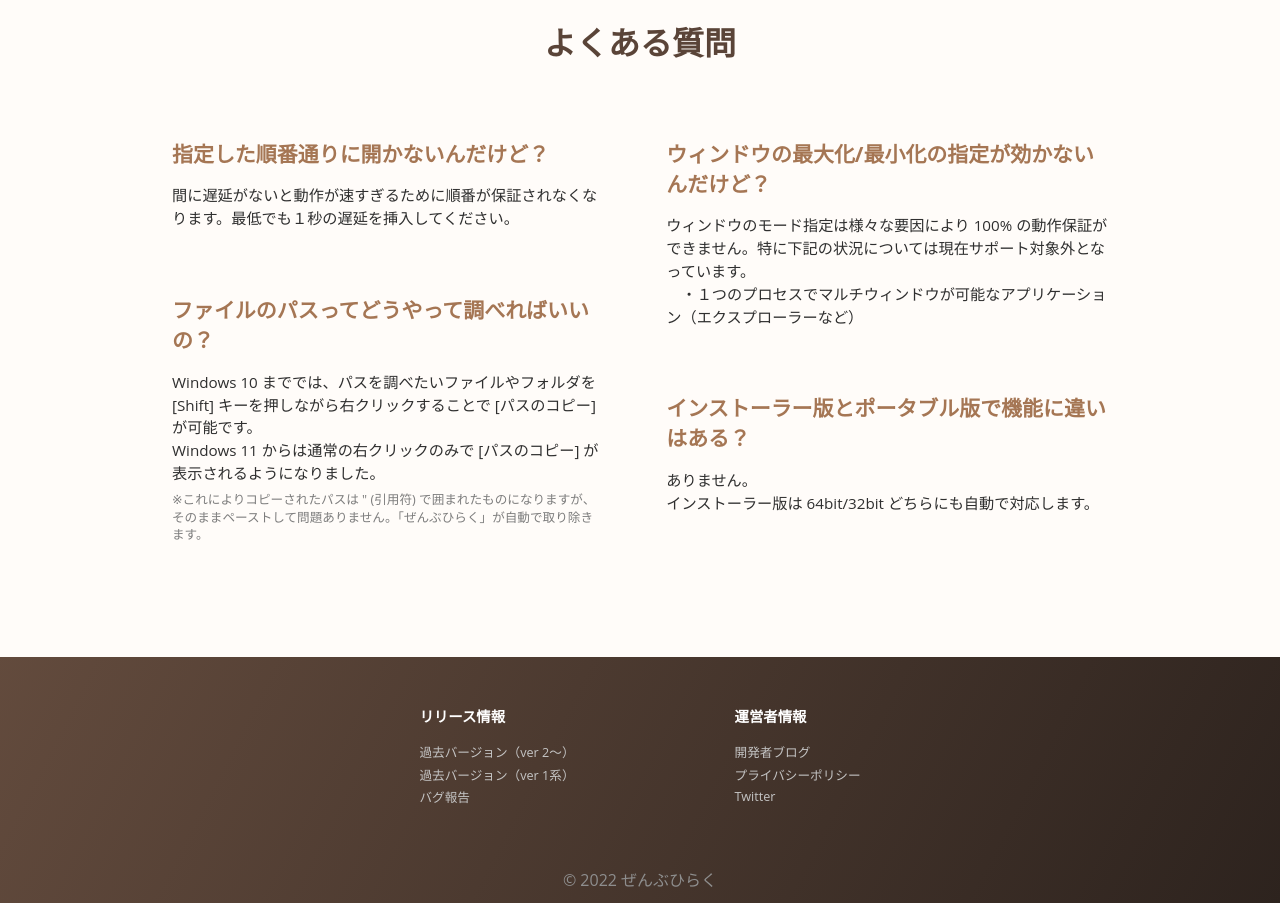
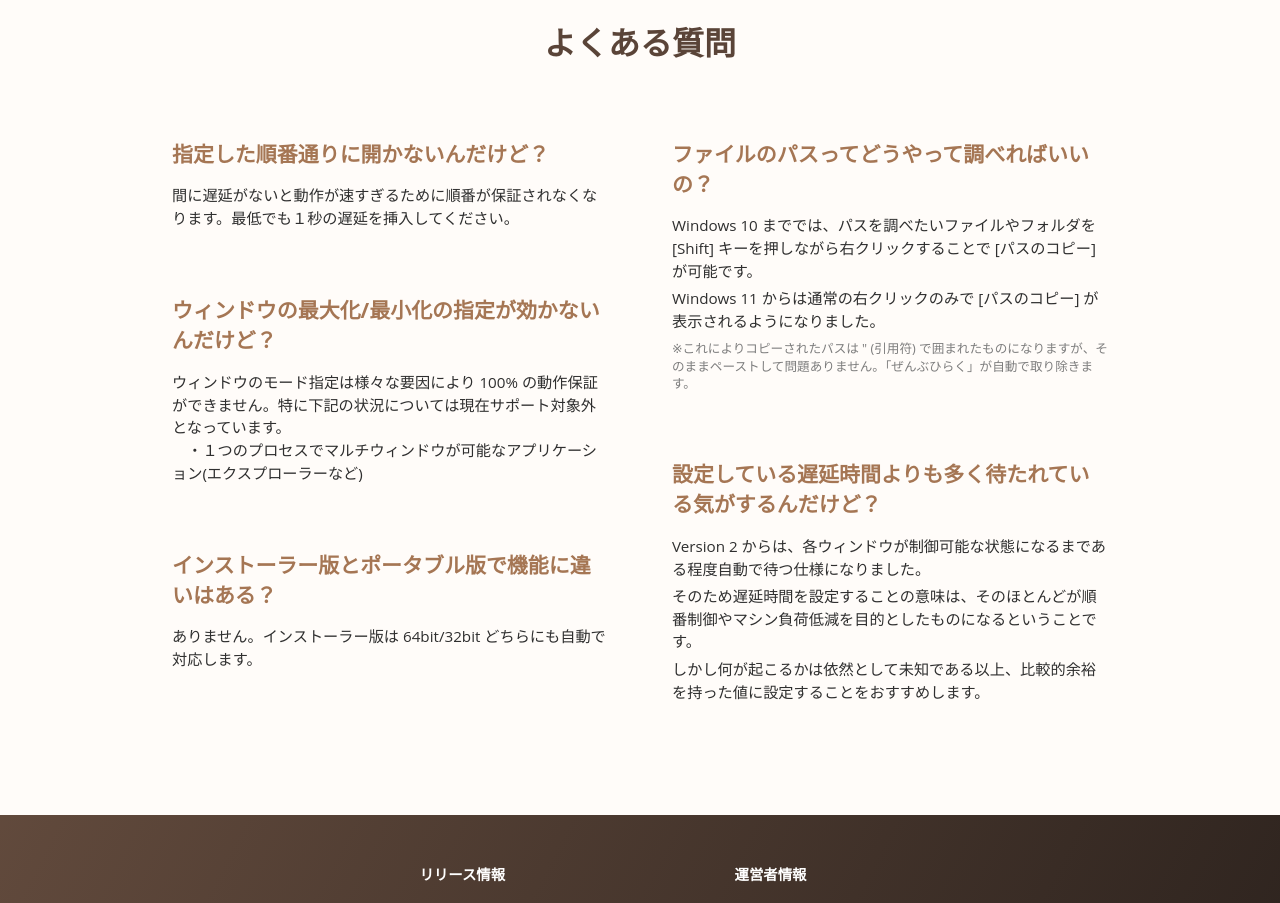
Before and after one commit to mirumirumi/zh-lp, a plain HTML site: page index.html in a window 1280 px wide. Shown: the part 2560-3463 px from the top of the page. Drawn offline with Linux system fonts and the light colour scheme.

Commit message:
[fix] : styles and contents

```diff
--- a/index.html
+++ b/index.html
@@ -91,7 +91,8 @@
         </div>
         <div class="desc" style="padding: 0 0 0 3em;">
           <div class="title">遅延による順番制御とウィンドウの指定</div>
-          <div class="content">エクスプローラーのように同じアプリケーションで複数ウィンドウがある場合でも、間に遅延を挟むことでタスクバー内での順番を制御できます。ウィンドウの最大化/最小化の指定も可能です。</div>
+          <div class="content">エクスプローラーのように同じアプリケーションで複数ウィンドウがある場合でも、間に遅延を挟むことでタスクバー内での順番を制御できます。ウィンドウの最大化/最小化の指定も可能です。<br>
+          <span class="para">独自の実装により、例えば LINE<span style="font-size: 0.3em;">®</span> のように起動中にウィンドウ操作ができないアプリケーションでも最大化/最小化を自動化できます。</span></div>
         </div>
       </div>
       <div class="feature">
@@ -122,23 +123,28 @@
             <div class="answer">間に遅延がないと動作が速すぎるために順番が保証されなくなります。最低でも１秒の遅延を挿入してください。</div>
           </div>
           <div class="item">
-            <div class="question">ファイルのパスってどうやって調べればいいの？</div>
-            <div class="answer">Windows 10 まででは、パスを調べたいファイルやフォルダを [Shift] キーを押しながら右クリックすることで [パスのコピー] が可能です。<br>
-            Windows 11 からは通常の右クリックのみで [パスのコピー] が表示されるようになりました。<br>
-            <span style="color: #7d7d7d; font-size: 0.83em; line-height: 1.4; display: inline-block; margin-top: 0.5em;">※これによりコピーされたパスは " (引用符) で囲まれたものになりますが、そのままペーストして問題ありません。「ぜんぶひらく」が自動で取り除きます。</span></div>
+            <div class="question">ウィンドウの最大化/最小化の指定が効かないんだけど？</div>
+            <div class="answer">ウィンドウのモード指定は様々な要因により 100% の動作保証ができません。特に下記の状況については現在サポート対象外となっています。<br>
+            　・１つのプロセスでマルチウィンドウが可能なアプリケーション(エクスプローラーなど)
+            </div>
+          </div>
+          <div class="item">
+            <div class="question">インストーラー版とポータブル版で機能に違いはある？</div>
+            <div class="answer">ありません。インストーラー版は 64bit/32bit どちらにも自動で対応します。</div>
           </div>
         </div>
         <div class="column">
           <div class="item">
-            <div class="question">ウィンドウの最大化/最小化の指定が効かないんだけど？</div>
-            <div class="answer">ウィンドウのモード指定は様々な要因により 100% の動作保証ができません。特に下記の状況については現在サポート対象外となっています。<br>
-            　・１つのプロセスでマルチウィンドウが可能なアプリケーション（エクスプローラーなど）
-            </div>
+            <div class="question">ファイルのパスってどうやって調べればいいの？</div>
+            <div class="answer">Windows 10 まででは、パスを調べたいファイルやフォルダを [Shift] キーを押しながら右クリックすることで [パスのコピー] が可能です。<br>
+            <span class="para">Windows 11 からは通常の右クリックのみで [パスのコピー] が表示されるようになりました。</span><br>
+            <span style="color: #7d7d7d; font-size: 0.83em; line-height: 1.4; display: inline-block; margin-top: 0.555em;">※これによりコピーされたパスは " (引用符) で囲まれたものになりますが、そのままペーストして問題ありません。「ぜんぶひらく」が自動で取り除きます。</span></div>
           </div>
           <div class="item">
-            <div class="question">インストーラー版とポータブル版で機能に違いはある？</div>
-            <div class="answer">ありません。<br>
-            インストーラー版は 64bit/32bit どちらにも自動で対応します。</div>
+            <div class="question">設定している遅延時間よりも多く待たれている気がするんだけど？</div>
+            <div class="answer">Version 2 からは、各ウィンドウが制御可能な状態になるまである程度自動で待つ仕様になりました。<br>
+            <span class="para">そのため遅延時間を設定することの意味は、そのほとんどが順番制御やマシン負荷低減を目的としたものになるということです。</span><br>
+            <span class="para">しかし何が起こるかは依然として未知である以上、比較的余裕を持った値に設定することをおすすめします。</span></div>
           </div>
         </div>
       </div>
--- a/style.css
+++ b/style.css
@@ -203,7 +203,7 @@ main button.button .main {
   font-size: 1.31em;
 }
 .feature .desc .content {
-  line-height: 1.7;
+  line-height: 1.65;
   font-size: 0.97em;
   color: #2f2f2f;
 }
@@ -215,6 +215,9 @@ main button.button .main {
 #faq {
   padding-top: 4em;
   background-color: #fffcf9;
+}
+.faq_content .column {
+  width: 50%;
 }
 .section_title {
   margin-bottom: 2.3em;
@@ -280,3 +283,7 @@ footer {
   text-align: center;
   color: #8e8e8e;
 }
+.para {
+  display: inline-block;
+  margin-top: 0.3em;
+}
```
